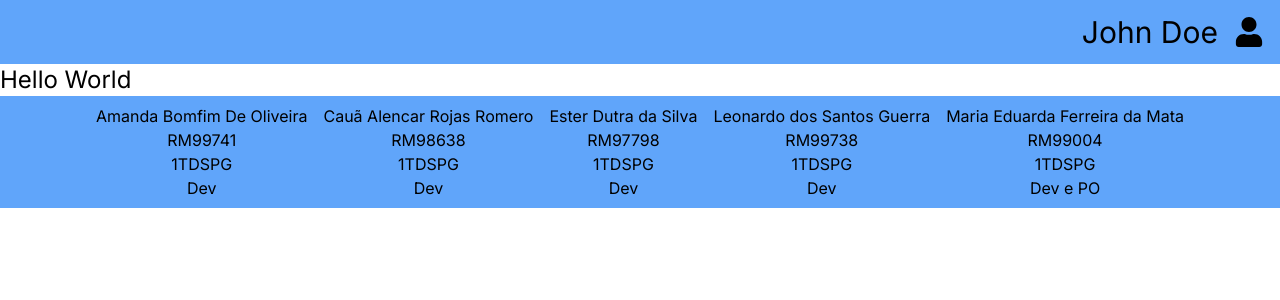
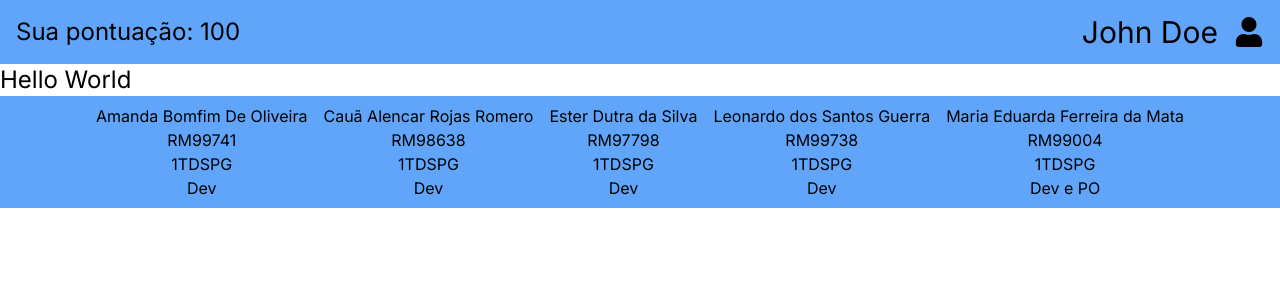
Before and after one commit to Artificial-Care-Plus/website, a Next.js app: page / in a window 1280 px wide. Shown: the top 300 px of the page. Built offline with nearby package versions, Linux system fonts and the light colour scheme.

Commit message:
added score count to header

```diff
--- a/src/components/Header.jsx
+++ b/src/components/Header.jsx
@@ -3,12 +3,14 @@ import { FaUser } from 'react-icons/fa'
 export default function Header() {
     const user = {
         name: 'John Doe',
+        score: 100,
     }
     return (
-        <header className="flex h-16 w-full items-center justify-end bg-blue-400 p-4">
+        <header className="flex h-16 w-full items-center justify-between bg-blue-400 p-4 text-3xl">
+            <p className="text-2xl">Sua pontuação: {user.score}</p>
             <Link
                 href={'#'}
-                className="flex flex-wrap items-center gap-4 border-none text-3xl"
+                className="flex flex-wrap items-center gap-4 border-none"
             >
                 {user.name}
                 <FaUser />
```
